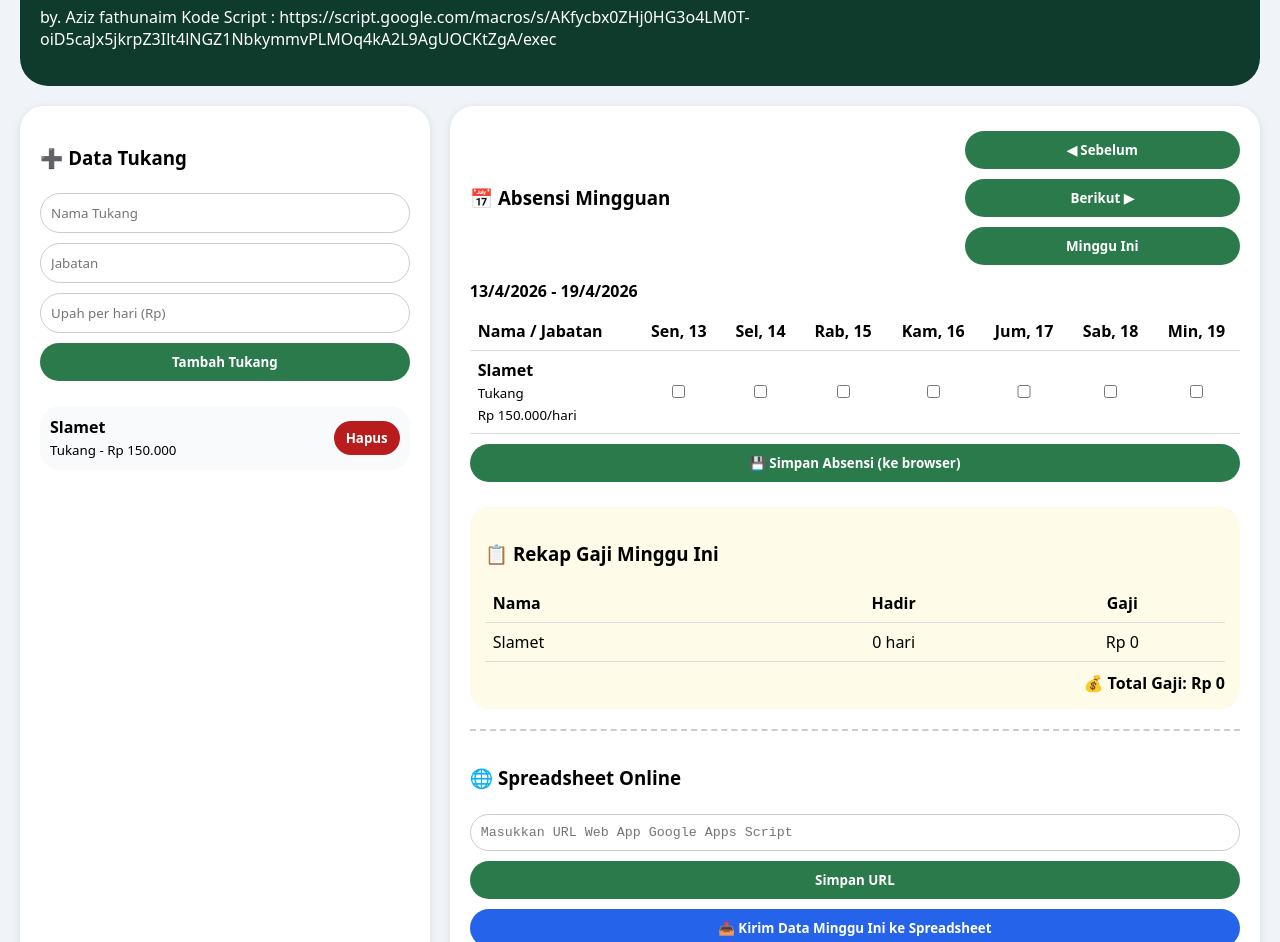
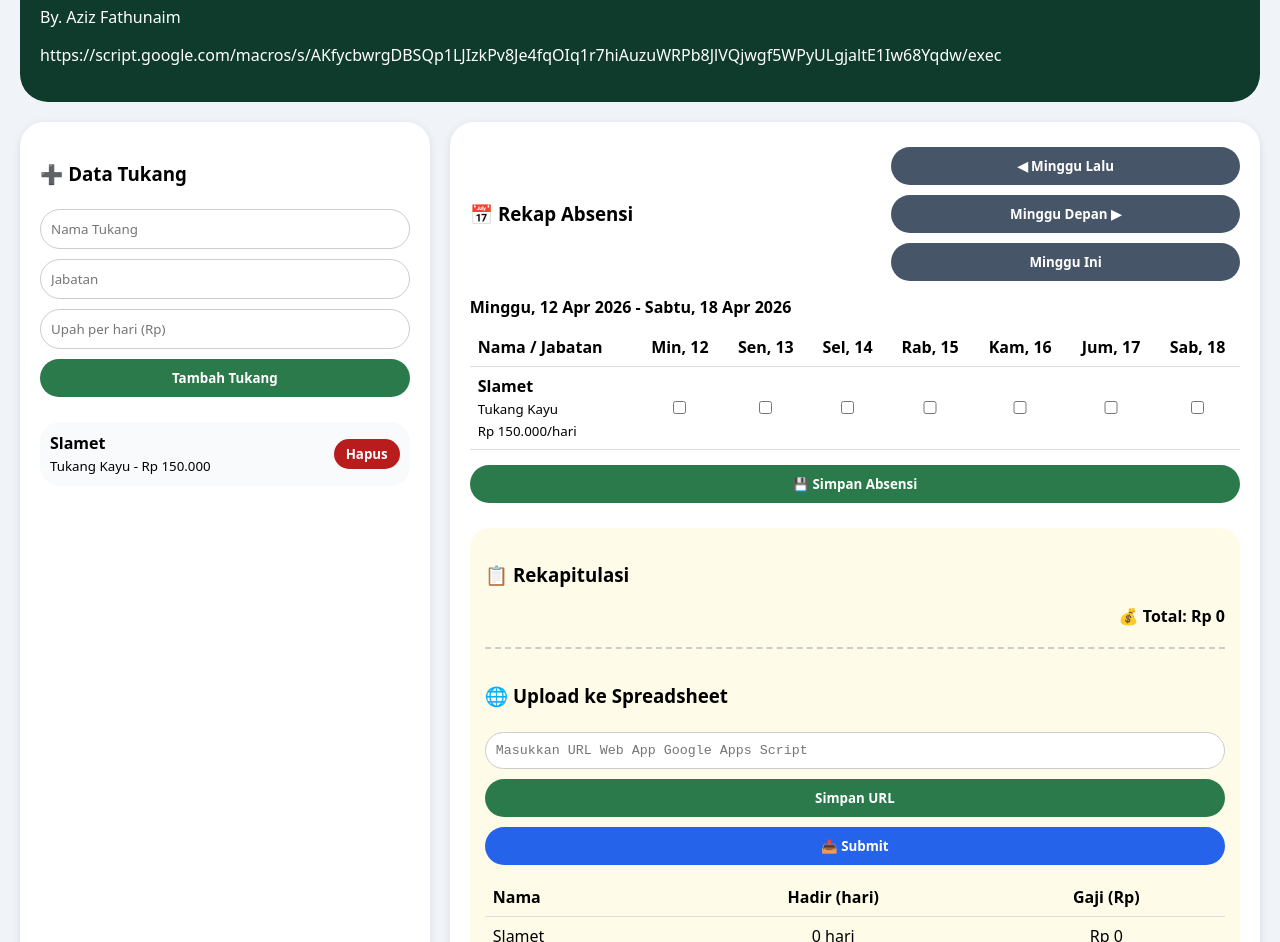
Before and after one commit to azizfathunaim07-cloud/Absensi-Tukang, a plain HTML site: page index.html in a window 1280 px wide. Shown: the part 120-1062 px from the top of the page. Drawn offline with Linux system fonts and the light colour scheme.

Commit message:
Add files via upload

```diff
--- a/index.html
+++ b/index.html
@@ -3,11 +3,11 @@
 <head>
     <meta charset="UTF-8">
     <meta name="viewport" content="width=device-width, initial-scale=1.0">
-    <title>Absensi Tukang + Spreadsheet</title>
+    <title>Absensi Tukang - Gaji Mingguan (Minggu-Minggu)</title>
     <style>
-        * { box-sizing: border-box; font-family: system-ui; }
+        * { box-sizing: border-box; font-family: system-ui, 'Segoe UI', sans-serif; }
         body { background: #f0f4f8; margin: 0; padding: 20px; }
-        .container { max-width: 1300px; margin: auto; }
+        .container { max-width: 1400px; margin: auto; }
         .header { background: #0f3b2c; color: white; padding: 20px; border-radius: 28px; margin-bottom: 20px; }
         .flex { display: flex; flex-wrap: wrap; gap: 20px; }
         .panel { background: white; border-radius: 24px; padding: 20px; box-shadow: 0 2px 8px rgba(0,0,0,0.1); }
@@ -16,18 +16,26 @@
         input, button { padding: 10px; border-radius: 40px; border: 1px solid #ccc; margin: 5px 0; width: 100%; }
         button { background: #2b7a4b; color: white; font-weight: bold; cursor: pointer; border: none; }
         button:hover { background: #1e5a3a; }
-        .worker-item { background: #f8fafc; margin: 8px 0; padding: 10px; border-radius: 20px; display: flex; justify-content: space-between; }
+        .btn-secondary { background: #475569; }
+        .btn-secondary:hover { background: #334155; }
+        .worker-item { background: #f8fafc; margin: 8px 0; padding: 10px; border-radius: 20px; display: flex; justify-content: space-between; align-items: center; }
         table { width: 100%; border-collapse: collapse; }
         th, td { border-bottom: 1px solid #ddd; padding: 8px; text-align: center; }
         th:first-child, td:first-child { text-align: left; }
         .rekap { background: #fefce8; margin-top: 20px; padding: 15px; border-radius: 20px; }
         .api-box { margin-top: 20px; border-top: 2px dashed #ccc; padding-top: 15px; }
-        .toast { position: fixed; bottom: 20px; right: 20px; background: #1e293b; color: white; padding: 12px 24px; border-radius: 40px; opacity: 0; transition: 0.2s; }
+        .toast { position: fixed; bottom: 20px; right: 20px; background: #1e293b; color: white; padding: 12px 24px; border-radius: 40px; opacity: 0; transition: 0.2s; z-index: 1000; }
+        .btn-group { display: flex; gap: 10px; margin-top: 10px; flex-wrap: wrap; }
+        .btn-group button { flex: 1; }
     </style>
 </head>
 <body>
 <div class="container">
-    <div class="header"><h1>🧑‍🏗️ Absensi Tukang </h1><p>by. Aziz fathunaim Kode Script : https://script.google.com/macros/s/AKfycbx0ZHj0HG3o4LM0T-oiD5caJx5jkrpZ3Ilt4lNGZ1NbkymmvPLMOq4kA2L9AgUOCKtZgA/exec</p></div>
+    <div class="header">
+        <h1>🧑‍🏗️ Absensi & Gaji Tukang</h1>
+        <p>By. Aziz Fathunaim</p>
+        <p>https://script.google.com/macros/s/AKfycbwrgDBSQp1LJIzkPv8Je4fqOIq1r7hiAuzuWRPb8JlVQjwgf5WPyULgjaltE1Iw68Yqdw/exec</p>
+    </div>
     <div class="flex">
         <div class="panel panel-left">
             <h3>➕ Data Tukang</h3>
@@ -39,11 +47,11 @@
         </div>
         <div class="panel panel-right">
             <div style="display: flex; justify-content: space-between; align-items: center; flex-wrap: wrap;">
-                <h3>📅 Absensi Mingguan</h3>
-                <div>
-                    <button id="prevWeek">◀ Sebelum</button>
-                    <button id="nextWeek">Berikut ▶</button>
-                    <button id="todayWeek">Minggu Ini</button>
+                <h3>📅 Rekap Absensi</h3>
+                <div class="week-nav">
+                    <button id="prevWeek" class="btn-secondary">◀ Minggu Lalu</button>
+                    <button id="nextWeek" class="btn-secondary">Minggu Depan ▶</button>
+                    <button id="todayWeek" class="btn-secondary">Minggu Ini</button>
                 </div>
             </div>
             <div id="weekRange" style="margin: 10px 0; font-weight: bold;"></div>
@@ -53,17 +61,19 @@
                     <tbody id="tbodyAbsensi"></tbody>
                 </table>
             </div>
-            <button id="simpanAbsensi" style="margin-top: 10px;">💾 Simpan Absensi (ke browser)</button>
+            <div class="btn-group">
+                <button id="simpanAbsensi">💾 Simpan Absensi </button>
+            </div>
             <div class="rekap">
-                <h3>📋 Rekap Gaji Minggu Ini</h3>
-                <table style="width:100%"><thead><tr><th>Nama</th><th>Hadir</th><th>Gaji</th></tr></thead><tbody id="rekapBody"></tbody></table>
+                <h3>📋 Rekapitulasi</h3>
+                <table style="width:100%"><thead><th>Nama</th><th>Hadir (hari)</th><th>Gaji (Rp)</th></thead><tbody id="rekapBody"></tbody>
                 <div id="totalGaji" style="text-align:right; font-weight:bold; margin-top:10px;"></div>
             </div>
             <div class="api-box">
-                <h3>🌐 Spreadsheet Online</h3>
+                <h3>🌐 Upload ke Spreadsheet</h3>
                 <input type="text" id="apiUrl" placeholder="Masukkan URL Web App Google Apps Script" style="font-family: monospace;">
                 <button id="simpanUrl">Simpan URL</button>
-                <button id="kirimSpreadsheet" style="background:#2563eb;">📤 Kirim Data Minggu Ini ke Spreadsheet</button>
+                <button id="kirimSpreadsheet" style="background:#2563eb;">📤 Submit</button>
                 <div id="statusApi" style="margin-top: 8px; font-size: 0.8rem;"></div>
             </div>
         </div>
@@ -79,43 +89,87 @@
     let currentAttendance = {};
     let apiEndpoint = localStorage.getItem("apiUrl") || "";
 
-    // Helper
-    function formatYMD(d) { let date = new Date(d); return `${date.getFullYear()}-${String(date.getMonth()+1).padStart(2,'0')}-${String(date.getDate()).padStart(2,'0')}`; }
-    function getMonday(date) { let d = new Date(date); const day = d.getDay(); const diff = (day === 0 ? 6 : day-1); d.setDate(d.getDate() - diff); return formatYMD(d); }
-    function getWeekDates(weekStart) { let dates=[]; let start=new Date(weekStart); for(let i=0;i<7;i++){ let d=new Date(start); d.setDate(start.getDate()+i); dates.push(formatYMD(d)); } return dates; }
-    function formatRange(ws) { let dates=getWeekDates(ws); let s=new Date(dates[0]), e=new Date(dates[6]); return `${s.toLocaleDateString('id-ID')} - ${e.toLocaleDateString('id-ID')}`; }
+    function formatYMD(d) {
+        let date = new Date(d);
+        return `${date.getFullYear()}-${String(date.getMonth()+1).padStart(2,'0')}-${String(date.getDate()).padStart(2,'0')}`;
+    }
+
+    function getStartOfWeek(date) {
+        let d = new Date(date);
+        const day = d.getDay(); // 0 = Minggu
+        d.setDate(d.getDate() - day);
+        return formatYMD(d);
+    }
+
+    function getWeekDates(weekStart) {
+        let dates = [];
+        let start = new Date(weekStart);
+        for (let i = 0; i < 7; i++) {
+            let d = new Date(start);
+            d.setDate(start.getDate() + i);
+            dates.push(formatYMD(d));
+        }
+        return dates;
+    }
+
+    function formatRange(ws) {
+        let dates = getWeekDates(ws);
+        let s = new Date(dates[0]);
+        let e = new Date(dates[6]);
+        return `${s.toLocaleDateString('id-ID', { weekday:'long', day:'numeric', month:'short', year:'numeric' })} - ${e.toLocaleDateString('id-ID', { weekday:'long', day:'numeric', month:'short', year:'numeric' })}`;
+    }
+
     function numberFormat(n) { return new Intl.NumberFormat('id-ID').format(n); }
-    function showToast(msg) { let t=document.getElementById("toast"); t.innerText=msg; t.style.opacity=1; setTimeout(()=>t.style.opacity=0,2000); }
+    function showToast(msg) { let t = document.getElementById("toast"); t.innerText = msg; t.style.opacity = 1; setTimeout(() => t.style.opacity = 0, 2000); }
 
-    // Load/save
-    function loadWorkers() { let w = localStorage.getItem("workers"); if(w) workers=JSON.parse(w); else workers=[{id:"w1",name:"Slamet",position:"Tukang",dailyWage:150000}]; }
-    function saveWorkers() { localStorage.setItem("workers",JSON.stringify(workers)); }
-    function loadAttendance() { let a = localStorage.getItem("attendance"); if(a) attendanceDB=JSON.parse(a); else attendanceDB={}; }
-    function saveAttendance() { localStorage.setItem("attendance",JSON.stringify(attendanceDB)); }
+    function loadWorkers() {
+        let w = localStorage.getItem("workers");
+        if(w) workers = JSON.parse(w);
+        else workers = [{id:"w1", name:"Slamet", position:"Tukang Kayu", dailyWage:150000}];
+    }
+    function saveWorkers() { localStorage.setItem("workers", JSON.stringify(workers)); }
+    function loadAttendance() {
+        let a = localStorage.getItem("attendance");
+        if(a) attendanceDB = JSON.parse(a);
+        else attendanceDB = {};
+    }
+    function saveAttendance() { localStorage.setItem("attendance", JSON.stringify(attendanceDB)); }
 
     function syncCurrentWeek() {
-        if(!currentWeekStart) return;
+        if (!currentWeekStart) return;
         let dates = getWeekDates(currentWeekStart);
-        let newAtt = {...currentAttendance};
-        workers.forEach(w=>{ if(!newAtt[w.id]) newAtt[w.id]={}; dates.forEach(d=>{ if(typeof newAtt[w.id][d]!='boolean') newAtt[w.id][d]=false; }); });
-        Object.keys(newAtt).forEach(wid=>{ if(!workers.some(w=>w.id===wid)) delete newAtt[wid]; });
+        let newAtt = { ...currentAttendance };
+        workers.forEach(w => {
+            if (!newAtt[w.id]) newAtt[w.id] = {};
+            dates.forEach(d => {
+                if (typeof newAtt[w.id][d] !== 'boolean') newAtt[w.id][d] = false;
+            });
+            Object.keys(newAtt[w.id]).forEach(date => {
+                if (!dates.includes(date)) delete newAtt[w.id][date];
+            });
+        });
+        Object.keys(newAtt).forEach(wid => {
+            if (!workers.some(w => w.id === wid)) delete newAtt[wid];
+        });
         currentAttendance = newAtt;
     }
 
     function loadCurrentWeekAttendance() {
-        if(!currentWeekStart) return;
+        if (!currentWeekStart) return;
         let saved = attendanceDB[currentWeekStart] || {};
         currentAttendance = saved;
         syncCurrentWeek();
     }
 
     function saveCurrentWeek() {
-        if(!currentWeekStart) return;
+        if (!currentWeekStart) return;
         let toSave = {};
-        workers.forEach(w=>{ if(currentAttendance[w.id]) toSave[w.id]={...currentAttendance[w.id]}; });
+        workers.forEach(w => {
+            if (currentAttendance[w.id]) toSave[w.id] = { ...currentAttendance[w.id] };
+        });
         attendanceDB[currentWeekStart] = toSave;
         saveAttendance();
-        showToast("Absensi minggu ini tersimpan");
+        showToast("Absensi minggu ini tersimpan di browser");
     }
 
     function setWeek(weekStart) {
@@ -127,27 +181,36 @@
     }
 
     function renderTable() {
-        if(!currentWeekStart) return;
+        if (!currentWeekStart) return;
         let dates = getWeekDates(currentWeekStart);
-        let thead = "<tr><th>Nama / Jabatan</th>" + dates.map(d=>`<th>${new Date(d).toLocaleDateString('id-ID',{weekday:'short',day:'numeric'})}</th>`).join('') + "</tr>";
+        let thead = `<tr><th>Nama / Jabatan</th>` +
+            dates.map(d => `<th>${new Date(d).toLocaleDateString('id-ID', { weekday:'short', day:'numeric' })}</th>`).join('') +
+            `</tr>`;
         document.getElementById("theadAbsensi").innerHTML = thead;
-        if(workers.length===0) { document.getElementById("tbodyAbsensi").innerHTML = "<tr><td colspan='8'>Belum ada tukang</td></tr>"; return; }
+
+        if (workers.length === 0) {
+            document.getElementById("tbodyAbsensi").innerHTML = `<tr><td colspan="8">Belum ada tukang</td></tr>`;
+            return;
+        }
+
         let tbody = "";
-        workers.forEach(w=>{
-            let att = currentAttendance[w.id]||{};
-            tbody += `<tr><td style="text-align:left"><b>${w.name}</b><br><small>${w.position}<br>Rp ${numberFormat(w.dailyWage)}/hari</small></td>`;
-            dates.forEach(d=>{
+        workers.forEach(w => {
+            let att = currentAttendance[w.id] || {};
+            tbody += `<tr>
+                <td style="text-align:left"><b>${w.name}</b><br><small>${w.position}<br>Rp ${numberFormat(w.dailyWage)}/hari</small></td>`;
+            dates.forEach(d => {
                 let checked = att[d] === true;
-                tbody += `<td><input type="checkbox" class="absensi-cb" data-wid="${w.id}" data-date="${d}" ${checked?"checked":""}></td>`;
+                tbody += `<td><input type="checkbox" class="absensi-cb" data-wid="${w.id}" data-date="${d}" ${checked ? "checked" : ""}></td>`;
             });
             tbody += `</tr>`;
         });
         document.getElementById("tbodyAbsensi").innerHTML = tbody;
-        document.querySelectorAll(".absensi-cb").forEach(cb=>{
-            cb.addEventListener("change",()=>{
+
+        document.querySelectorAll(".absensi-cb").forEach(cb => {
+            cb.addEventListener("change", () => {
                 let wid = cb.dataset.wid;
                 let date = cb.dataset.date;
-                if(!currentAttendance[wid]) currentAttendance[wid]={};
+                if (!currentAttendance[wid]) currentAttendance[wid] = {};
                 currentAttendance[wid][date] = cb.checked;
                 renderRekap();
             });
@@ -155,35 +218,38 @@
     }
 
     function renderRekap() {
-        if(!currentWeekStart || workers.length===0) return;
+        if (!currentWeekStart || workers.length === 0) return;
         let dates = getWeekDates(currentWeekStart);
         let totalSemua = 0;
         let html = "";
-        workers.forEach(w=>{
-            let hadir = dates.filter(d=>currentAttendance[w.id]?.[d]===true).length;
+        workers.forEach(w => {
+            let hadir = dates.filter(d => currentAttendance[w.id]?.[d] === true).length;
             let gaji = hadir * w.dailyWage;
             totalSemua += gaji;
-            html += `<tr><td>${w.name}</td><td>${hadir} hari</td><td>Rp ${numberFormat(gaji)}</td></tr>`;
+            html += `<tr><td style="text-align:left">${w.name}</td><td>${hadir} hari</td><td>Rp ${numberFormat(gaji)}</td></tr>`;
         });
         document.getElementById("rekapBody").innerHTML = html;
-        document.getElementById("totalGaji").innerHTML = `💰 Total Gaji: Rp ${numberFormat(totalSemua)}`;
+        document.getElementById("totalGaji").innerHTML = `💰 Total: Rp ${numberFormat(totalSemua)}`;
     }
 
     function renderWorkerList() {
         let container = document.getElementById("listTukang");
-        if(workers.length===0) { container.innerHTML="<div>Belum ada tukang</div>"; return; }
+        if (workers.length === 0) { container.innerHTML = "<div>Belum ada tukang</div>"; return; }
         let html = "";
-        workers.forEach(w=>{
-            html += `<div class="worker-item"><div><b>${w.name}</b><br><small>${w.position} - Rp ${numberFormat(w.dailyWage)}</small></div><button class="hapusTukang" data-id="${w.id}" style="background:#b91c1c; width:auto; padding:6px 12px;">Hapus</button></div>`;
+        workers.forEach(w => {
+            html += `<div class="worker-item">
+                <div><b>${w.name}</b><br><small>${w.position} - Rp ${numberFormat(w.dailyWage)}</small></div>
+                <button class="hapusTukang" data-id="${w.id}" style="background:#b91c1c; width:auto; padding:6px 12px;">Hapus</button>
+            </div>`;
         });
         container.innerHTML = html;
-        document.querySelectorAll(".hapusTukang").forEach(btn=>{
-            btn.addEventListener("click",()=>{
+        document.querySelectorAll(".hapusTukang").forEach(btn => {
+            btn.addEventListener("click", () => {
                 let id = btn.dataset.id;
-                if(confirm("Hapus tukang? Semua data absensi akan hilang.")){
-                    workers = workers.filter(w=>w.id!==id);
+                if (confirm("Hapus tukang? Semua data absensi akan hilang.")) {
+                    workers = workers.filter(w => w.id !== id);
                     saveWorkers();
-                    for(let wk in attendanceDB) delete attendanceDB[wk][id];
+                    for (let wk in attendanceDB) delete attendanceDB[wk][id];
                     saveAttendance();
                     loadCurrentWeekAttendance();
                     syncCurrentWeek();
@@ -197,15 +263,15 @@
     }
 
     function addWorker(name, pos, wage) {
-        if(!name.trim()){ alert("Nama harus diisi"); return false; }
-        if(!pos.trim()){ alert("Jabatan harus diisi"); return false; }
+        if (!name.trim()) { alert("Nama harus diisi"); return false; }
+        if (!pos.trim()) { alert("Jabatan harus diisi"); return false; }
         let w = Number(wage);
-        if(isNaN(w) || w<=0){ alert("Upah harus angka positif"); return false; }
-        let newId = "w"+Date.now()+"-"+Math.random().toString(36).substr(2,5);
-        workers.push({ id:newId, name:name.trim(), position:pos.trim(), dailyWage:w });
+        if (isNaN(w) || w <= 0) { alert("Upah harus angka positif"); return false; }
+        let newId = "w" + Date.now() + "-" + Math.random().toString(36).substr(2, 5);
+        workers.push({ id: newId, name: name.trim(), position: pos.trim(), dailyWage: w });
         saveWorkers();
         renderWorkerList();
-        if(currentWeekStart){
+        if (currentWeekStart) {
             loadCurrentWeekAttendance();
             syncCurrentWeek();
             renderTable();
@@ -215,57 +281,105 @@
         return true;
     }
 
-    // Kirim ke spreadsheet
+    // ========== KIRIM REKAP PER TUKANG PER MINGGU (DENGAN KOLOM PER HARI) ==========
     async function kirimKeSpreadsheet() {
-        if(!apiEndpoint) { alert("Simpan URL Web App terlebih dahulu."); return; }
-        if(!currentWeekStart || workers.length===0) { alert("Tidak ada data."); return; }
-        let dates = getWeekDates(currentWeekStart);
+        if (!apiEndpoint) { alert("Simpan URL Web App terlebih dahulu."); return; }
+        if (!currentWeekStart || workers.length === 0) { alert("Tidak ada data."); return; }
+
+        let dates = getWeekDates(currentWeekStart); // [Minggu, Senin, Selasa, Rabu, Kamis, Jumat, Sabtu]
+        let namaHari = ["Minggu", "Senin", "Selasa", "Rabu", "Kamis", "Jumat", "Sabtu"];
         let statusDiv = document.getElementById("statusApi");
-        statusDiv.innerHTML = "Mengirim data (mode no-cors)...";
+        statusDiv.innerHTML = "Mengirim rekap per tukang...";
         let berhasil = 0;
+        let gagal = 0;
+        const timestamp = new Date().toISOString();
+        const tanggalExport = new Date().toLocaleDateString('id-ID');
 
-        for(let w of workers) {
-            let hadir = dates.filter(d=>currentAttendance[w.id]?.[d]===true).length;
-            let payload = {
+        for (let w of workers) {
+            // Siapkan status hadir untuk masing-masing hari
+            let statusHari = [];
+            let jumlahHadir = 0;
+            for (let i = 0; i < dates.length; i++) {
+                let hadir = currentAttendance[w.id]?.[dates[i]] === true;
+                statusHari.push(hadir ? "Hadir" : "Tidak");
+                if (hadir) jumlahHadir++;
+            }
+            const totalUpah = jumlahHadir * w.dailyWage;
+
+            const payload = {
+                timestamp: timestamp,
+                tanggalExport: tanggalExport,
                 namaTukang: w.name,
                 jabatan: w.position,
-                totalHadir: hadir,
-                totalGaji: hadir * w.dailyWage,
+                minggu: statusHari[0],   // Hari Minggu
+                senin: statusHari[1],
+                selasa: statusHari[2],
+                rabu: statusHari[3],
+                kamis: statusHari[4],
+                jumat: statusHari[5],
+                sabtu: statusHari[6],
+                jumlahAbsen: jumlahHadir,
                 upahPerHari: w.dailyWage,
+                totalUpah: totalUpah,
                 mingguMulai: currentWeekStart
             };
+
             try {
                 await fetch(apiEndpoint, {
                     method: "POST",
-                    mode: "no-cors",   // <- kunci: tidak pakai CORS
+                    mode: "no-cors",
                     headers: { "Content-Type": "application/json" },
                     body: JSON.stringify(payload)
                 });
                 berhasil++;
             } catch(e) {
                 console.error(e);
+                gagal++;
             }
         }
-        statusDiv.innerHTML = `✅ ${berhasil} data dikirim (mode no-cors). Cek spreadsheet secara manual!`;
-        if(berhasil > 0) showToast("Data dikirim, cek Google Sheets");
+
+        statusDiv.innerHTML = `✅ ${berhasil} data tukang berhasil dikirim, ❌ ${gagal} gagal. Cek spreadsheet.`;
+        if (berhasil > 0) showToast("Rekap per tukang dikirim ke spreadsheet");
     }
 
     // Inisialisasi
     function init() {
         loadWorkers();
         loadAttendance();
-        let todayMonday = getMonday(new Date());
-        setWeek(todayMonday);
+        let todayStart = getStartOfWeek(new Date());
+        setWeek(todayStart);
         renderWorkerList();
+
         document.getElementById("btnTambah").onclick = () => {
-            let n=document.getElementById("nama").value, p=document.getElementById("jabatan").value, u=document.getElementById("upah").value;
-            if(addWorker(n,p,u)) { document.getElementById("nama").value=""; document.getElementById("jabatan").value=""; document.getElementById("upah").value=""; }
+            let n = document.getElementById("nama").value;
+            let p = document.getElementById("jabatan").value;
+            let u = document.getElementById("upah").value;
+            if (addWorker(n, p, u)) {
+                document.getElementById("nama").value = "";
+                document.getElementById("jabatan").value = "";
+                document.getElementById("upah").value = "";
+            }
         };
         document.getElementById("simpanAbsensi").onclick = () => saveCurrentWeek();
-        document.getElementById("prevWeek").onclick = () => { let d=new Date(currentWeekStart); d.setDate(d.getDate()-7); setWeek(getMonday(d)); };
-        document.getElementById("nextWeek").onclick = () => { let d=new Date(currentWeekStart); d.setDate(d.getDate()+7); setWeek(getMonday(d)); };
-        document.getElementById("todayWeek").onclick = () => setWeek(getMonday(new Date()));
-        document.getElementById("simpanUrl").onclick = () => { let url=document.getElementById("apiUrl").value.trim(); if(url) { localStorage.setItem("apiUrl",url); apiEndpoint=url; showToast("URL disimpan"); } };
+        document.getElementById("prevWeek").onclick = () => {
+            let d = new Date(currentWeekStart);
+            d.setDate(d.getDate() - 7);
+            setWeek(getStartOfWeek(d));
+        };
+        document.getElementById("nextWeek").onclick = () => {
+            let d = new Date(currentWeekStart);
+            d.setDate(d.getDate() + 7);
+            setWeek(getStartOfWeek(d));
+        };
+        document.getElementById("todayWeek").onclick = () => setWeek(getStartOfWeek(new Date()));
+        document.getElementById("simpanUrl").onclick = () => {
+            let url = document.getElementById("apiUrl").value.trim();
+            if (url) {
+                localStorage.setItem("apiUrl", url);
+                apiEndpoint = url;
+                showToast("URL disimpan");
+            }
+        };
         document.getElementById("kirimSpreadsheet").onclick = kirimKeSpreadsheet;
         document.getElementById("apiUrl").value = apiEndpoint;
     }
```
